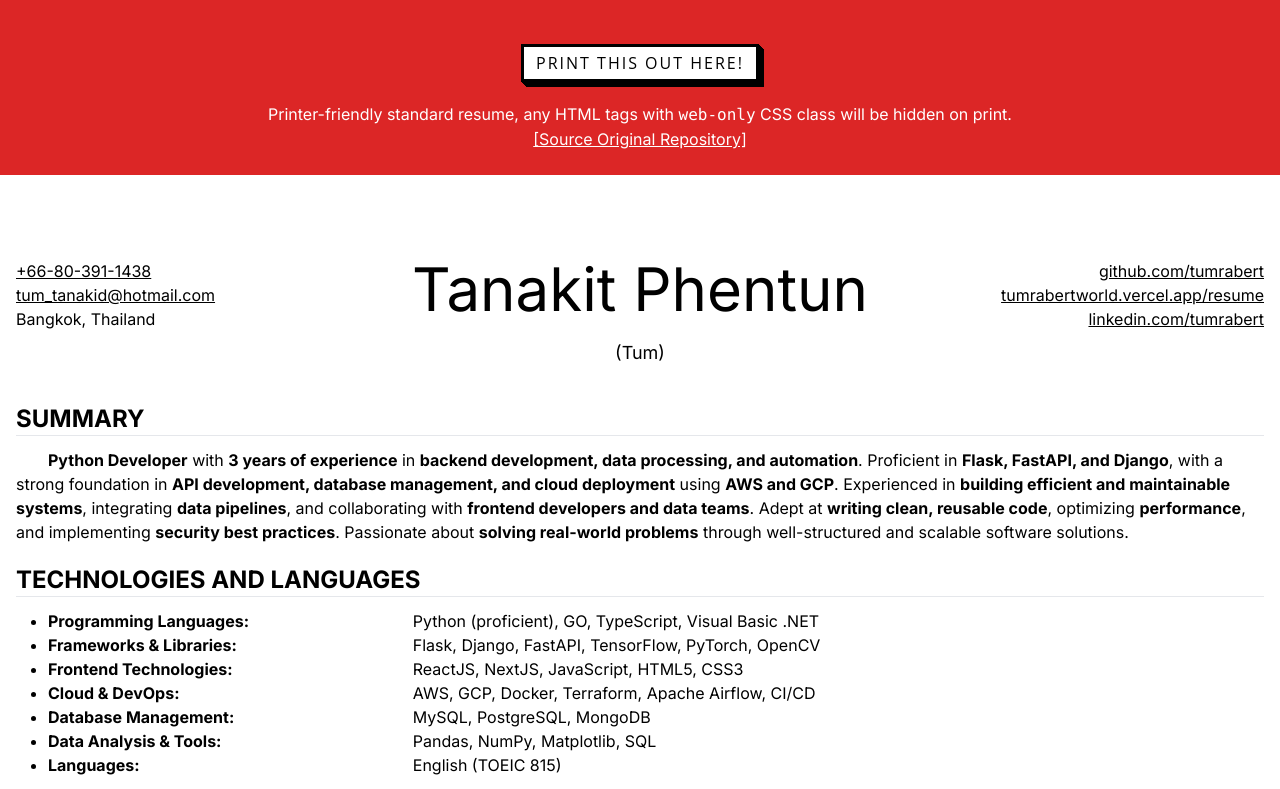
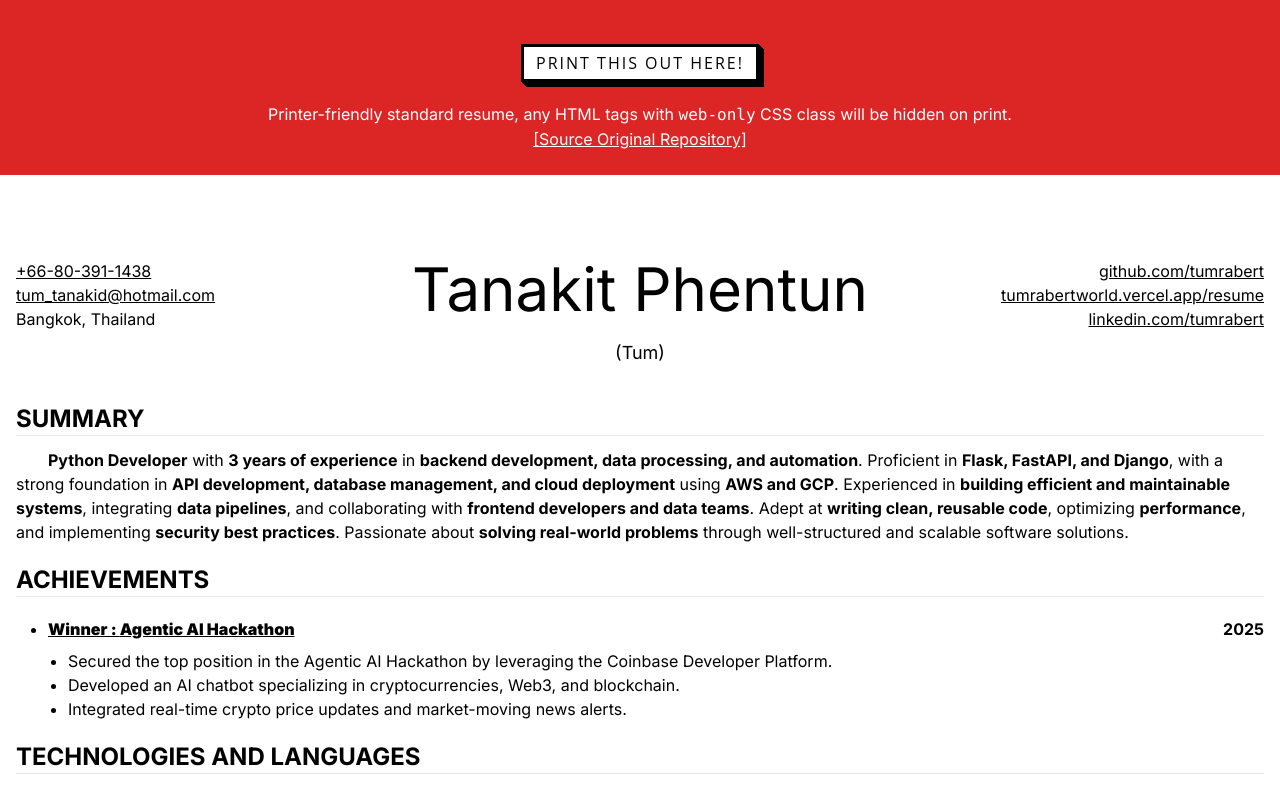
Before and after one commit to tumrabert/tumrabert_landingPage, a Next.js app: page /resume in a window 1280 px wide. Shown: the top 789 px of the page. Built offline with nearby package versions, Linux system fonts and the light colour scheme.

Commit message:
Add archievement section

```diff
--- /dev/null
+++ b/app/components/Archievement.tsx
@@ -0,0 +1,48 @@
+import React from "react";
+import Title from "./textComponents/Title";
+
+interface Achievement {
+  name: string;
+  details: string[];
+  year: string;
+  url: string;
+  hide:boolean;
+}
+interface Props {
+  archievements: Achievement[];
+}
+
+const Archievements: React.FC<Props> = ({ archievements }) => {
+  return (
+    <div className="projects">
+      <Title>Achievements</Title>
+      <ul className="text-left list-disc pl-8 mt-5">
+        {archievements.map((archievement, index) => (
+
+archievement.hide ? null :
+          (<li key={index}>
+            <div className="flex mb-2 font-bold print:mb-1">
+            <div className="flex-1 text-left">
+                <a href={archievement.url} target="_blank" rel="noreferrer" className="flex-0 text-left">
+                <strong>Winner : {archievement.name}</strong>
+                </a>
+            </div>
+            <div className="flex-1 text-right">
+              {archievement.year ? archievement.year : ""}
+            </div>
+            </div>
+            {/* Details as separate lis */}
+            <ul className="list-disc pl-4" style={{ paddingLeft: "20px" }}>
+              {/* Add nested ul with padding */}
+              {archievement.details.map((detail) => (
+                <li key={detail}>{detail}</li>
+              ))}
+            </ul>
+          </li>)
+        ))}
+      </ul>
+    </div>
+  );
+};
+
+export default Archievements;
--- a/app/components/MainContent.tsx
+++ b/app/components/MainContent.tsx
@@ -8,11 +8,13 @@ import Projects from "./Projects";
 import Certificates from "./Certificates";
 import Interests from "./Interests";
 import Summary from "./Summary";
+import Archievements from "./Archievement";
 
 // Props typing
 interface MainContentProps {
   data: {
     intro: any;
+    achievements: any;
     technologies: any;
     educations: any;
     workExperiences: any;
@@ -29,6 +31,7 @@ const MainContent: React.ForwardRefRenderFunction<HTMLDivElement, MainContentPro
     <div ref={ref} className="text-center p-4 m-0 md:m-8 xl:mx-auto max-w-screen-xl">
       <Intro intros={data.intro} />
       <Summary summary={data.summary}/>
+      <Archievements archievements={data.achievements} />
       <Technologies technologies={data.technologies} />
       <Education educations={data.educations} />
       <Projects projects={data.projects} />
```
